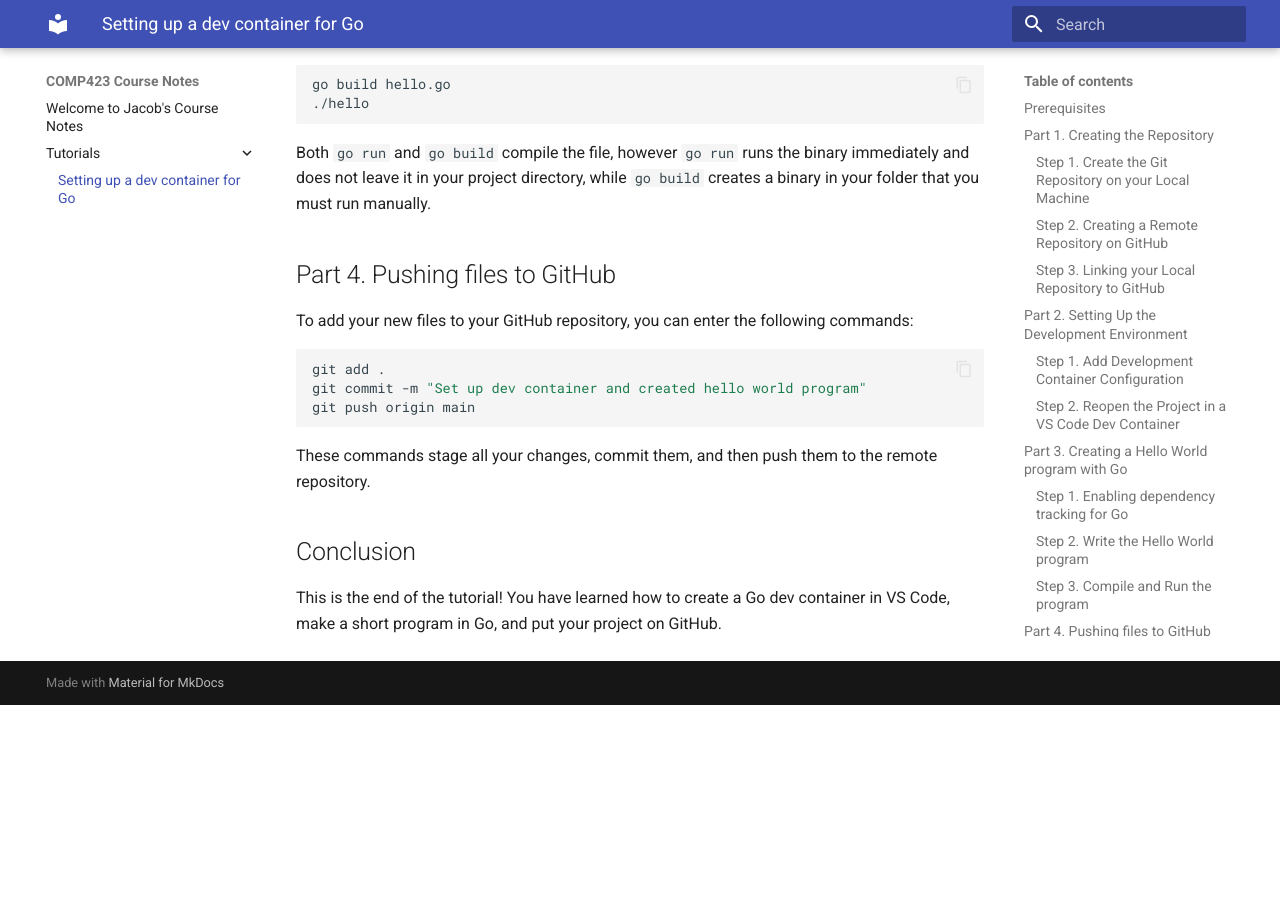
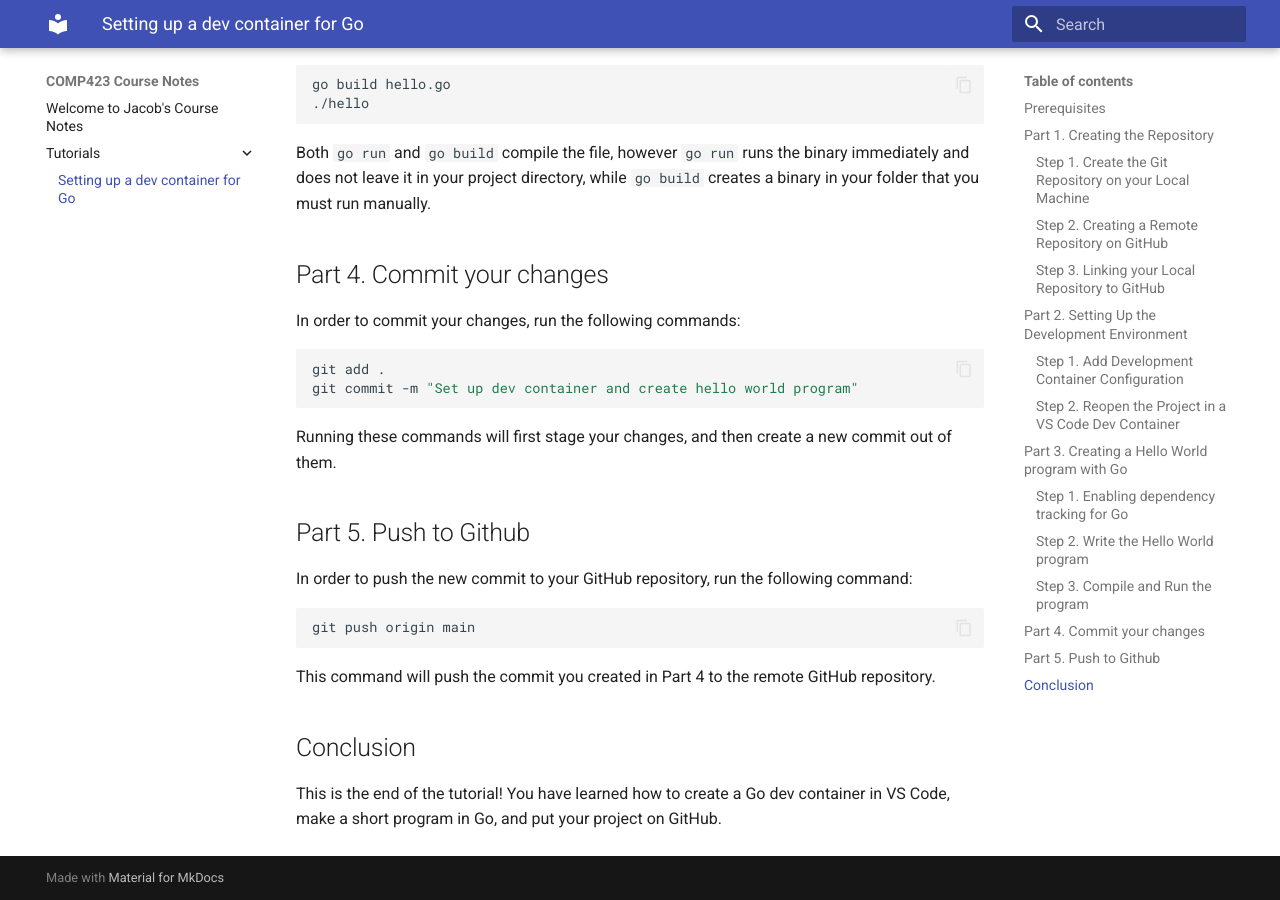
Before and after one commit to jacobdang207/comp423-course-notes, an MkDocs documentation site: the page built from docs/tutorials/go-setup.md, in a window 1280 px wide and 900 px high, scrolled down 4250 px. Built offline with MkDocs 1.6.1 and Material for MkDocs 9.7.7, drawn with Linux system fonts in a browser that asks for light colours; before the commit the page ends 4955 px from its top, so only the background shows below that; some of the changed text lies outside the part shown.

Commit message:
split commit/push + minor tweaks

````diff
--- a/docs/tutorials/go-setup.md
+++ b/docs/tutorials/go-setup.md
@@ -102,7 +102,7 @@ go mod init github.com/<your-username>/go-container
 Replacing `<your-username>` with your GitHub username. This command initializes the `go.mod` file, and names the module `github.com/<your-username>/go-container.` It is best practice to name your module after where it's source code is located, which in our case is our GitHub repository. However, the module's name is mostly important for publishing the module for others to use, and it won't come into play very much in this tutorial.
 
 ### Step 2. Write the Hello World program
-Create a new file called `hello.go` in the root directory and enter the following Go code:
+Create a new file called `hello.go` in the root directory containing the following Go code:
 ``` go title="hello.go"
 package main
 
@@ -133,14 +133,20 @@ go build hello.go
 ```
 Both `go run` and `go build` compile the file, however `go run` runs the binary immediately and does not leave it in your project directory, while `go build` creates a binary in your folder that you must run manually.
 
-## Part 4. Pushing files to GitHub
-To add your new files to your GitHub repository, you can enter the following commands:
+## Part 4. Commit your changes
+In order to commit your changes, run the following commands:
 ``` bash
 git add .
-git commit -m "Set up dev container and created hello world program"
+git commit -m "Set up dev container and create hello world program"
+```
+Running these commands will first stage your changes, and then create a new commit out of them.
+
+## Part 5. Push to Github
+In order to push the new commit to your GitHub repository, run the following command:
+``` bash
 git push origin main
 ```
-These commands stage all your changes, commit them, and then push them to the remote repository.
+This command will push the commit you created in Part 4 to the remote GitHub repository.
 
 ## Conclusion
 This is the end of the tutorial! You have learned how to create a Go dev container in VS Code, make a short program in Go, and put your project on GitHub.
````
